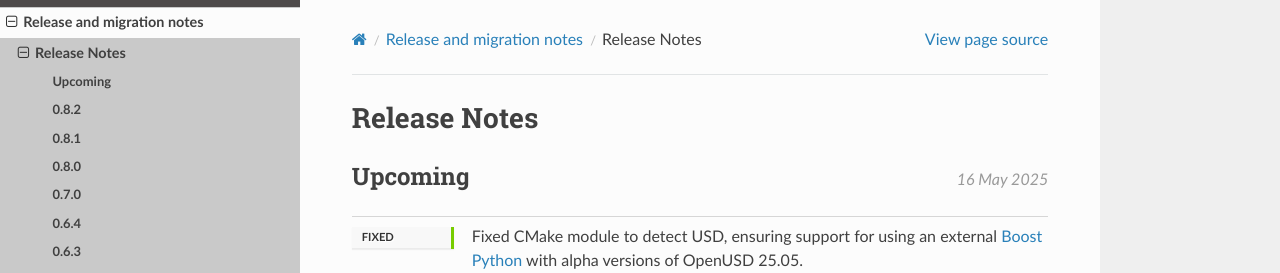
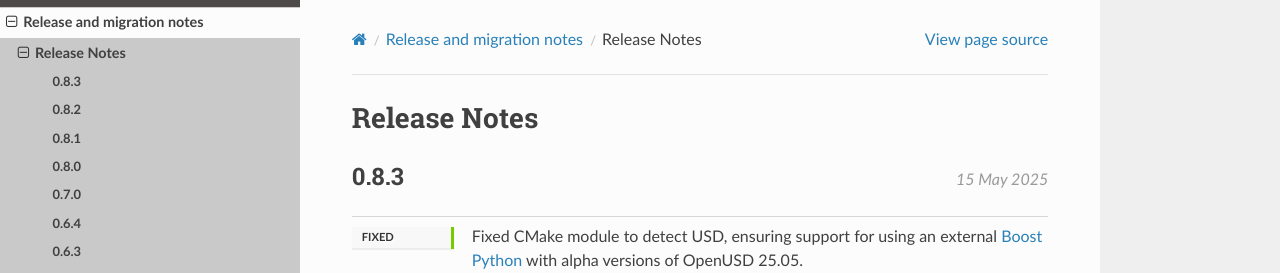
Before and after one commit to wdas/unf, a Sphinx documentation site: the page built from doc/sphinx/release/release_notes.rst, in a window 1280 px wide and 900 px high. Shown: the top 273 px of the window. Built offline with Sphinx 7.4.7 and the Read the Docs theme 3.1.0, drawn with Linux system fonts in a browser that asks for light colours; cross-references to code outside the pages are shown as plain code.

Commit message:
Update version to 0.8.3

```diff
--- a/CMakeLists.txt
+++ b/CMakeLists.txt
@@ -5,7 +5,7 @@ else()
 endif()
 
 project(unf
-    VERSION 0.8.2
+    VERSION 0.8.3
     LANGUAGES CXX
 )
 
--- a/doc/sphinx/release/release_notes.rst
+++ b/doc/sphinx/release/release_notes.rst
@@ -4,7 +4,8 @@
 Release Notes
 *************
 
-.. release:: Upcoming
+.. release:: 0.8.3
+    :date: 2025-05-15
 
     .. change:: fixed
 
```
